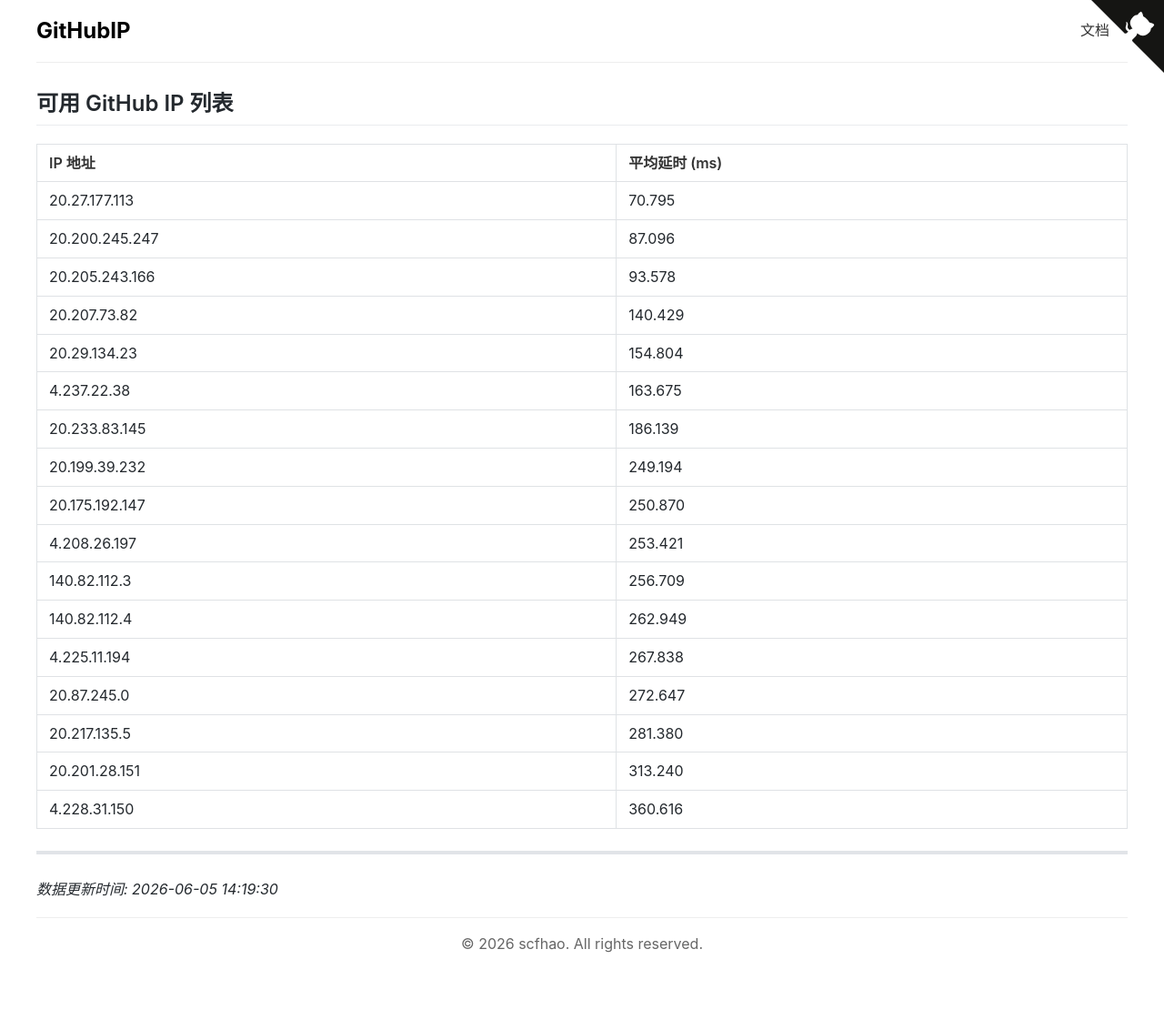
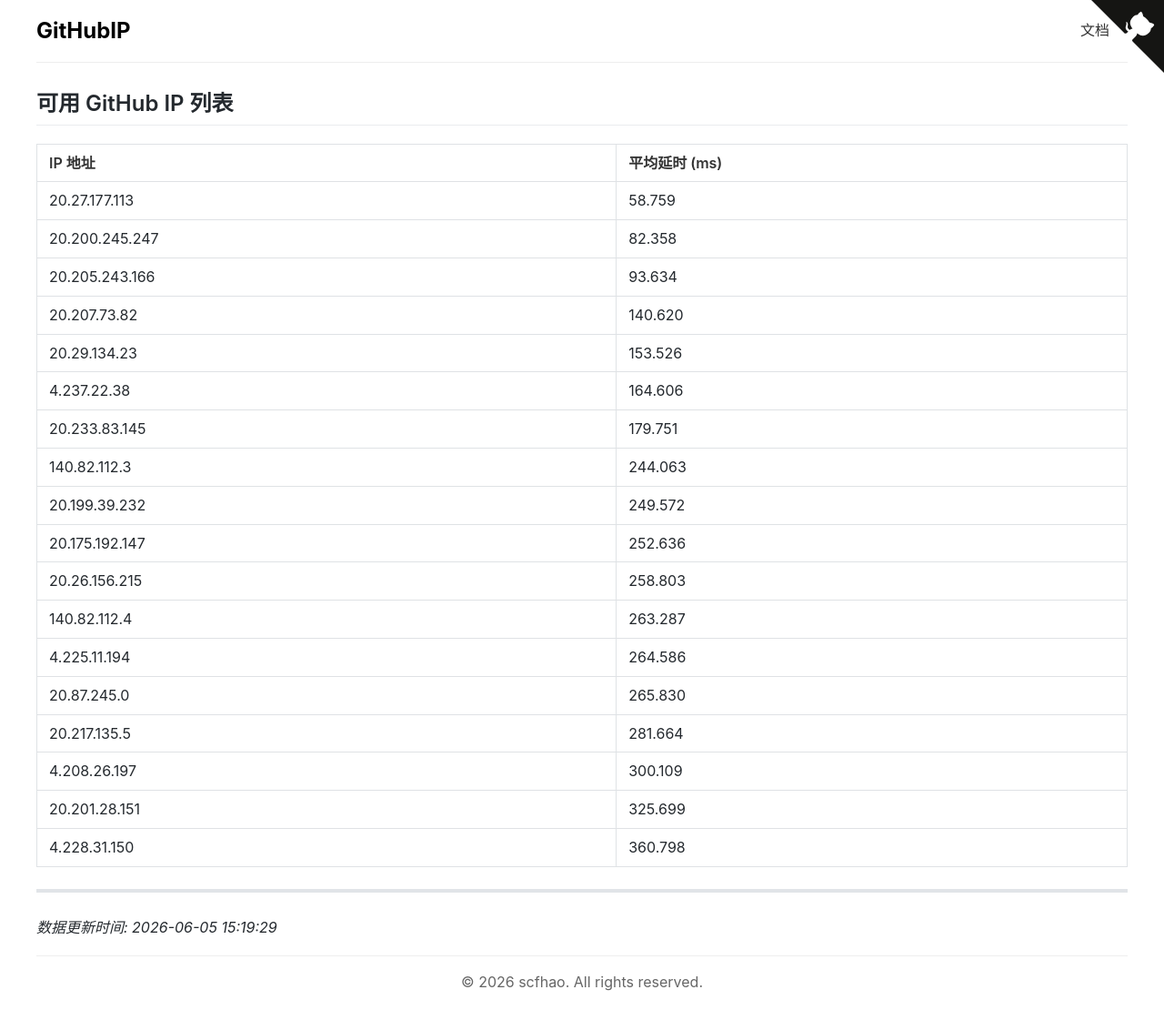
Before and after one commit to scfhao/GitHubIP, a Jekyll site: the page built from index.md, in a window 1280 px wide. Shown: the whole page at 91% size. Built offline with Jekyll 4.4.1, drawn with Linux system fonts in a browser that asks for light colours; before the commit the page ends 1068 px from its top, so only the background shows below that.

Commit message:
自动脚本执行 - 2026-06-05 15:19:29

```diff
--- a/index.md
+++ b/index.md
@@ -1,31 +1,32 @@
 ---
 layout: home
 title: GitHub IP 列表
-date: 2026-06-05 14:19:30
+date: 2026-06-05 15:19:29
 ---
 
 ## 可用 GitHub IP 列表
 
 | IP 地址 | 平均延时 (ms) |
 |---------|--------------|
-| 20.27.177.113 | 70.795 |
-| 20.200.245.247 | 87.096 |
-| 20.205.243.166 | 93.578 |
-| 20.207.73.82 | 140.429 |
-| 20.29.134.23 | 154.804 |
-| 4.237.22.38 | 163.675 |
-| 20.233.83.145 | 186.139 |
-| 20.199.39.232 | 249.194 |
-| 20.175.192.147 | 250.870 |
-| 4.208.26.197 | 253.421 |
-| 140.82.112.3 | 256.709 |
-| 140.82.112.4 | 262.949 |
-| 4.225.11.194 | 267.838 |
-| 20.87.245.0 | 272.647 |
-| 20.217.135.5 | 281.380 |
-| 20.201.28.151 | 313.240 |
-| 4.228.31.150 | 360.616 |
+| 20.27.177.113 | 58.759 |
+| 20.200.245.247 | 82.358 |
+| 20.205.243.166 | 93.634 |
+| 20.207.73.82 | 140.620 |
+| 20.29.134.23 | 153.526 |
+| 4.237.22.38 | 164.606 |
+| 20.233.83.145 | 179.751 |
+| 140.82.112.3 | 244.063 |
+| 20.199.39.232 | 249.572 |
+| 20.175.192.147 | 252.636 |
+| 20.26.156.215 | 258.803 |
+| 140.82.112.4 | 263.287 |
+| 4.225.11.194 | 264.586 |
+| 20.87.245.0 | 265.830 |
+| 20.217.135.5 | 281.664 |
+| 4.208.26.197 | 300.109 |
+| 20.201.28.151 | 325.699 |
+| 4.228.31.150 | 360.798 |
 
 ---
 
-*数据更新时间: 2026-06-05 14:19:30*
+*数据更新时间: 2026-06-05 15:19:29*
```
